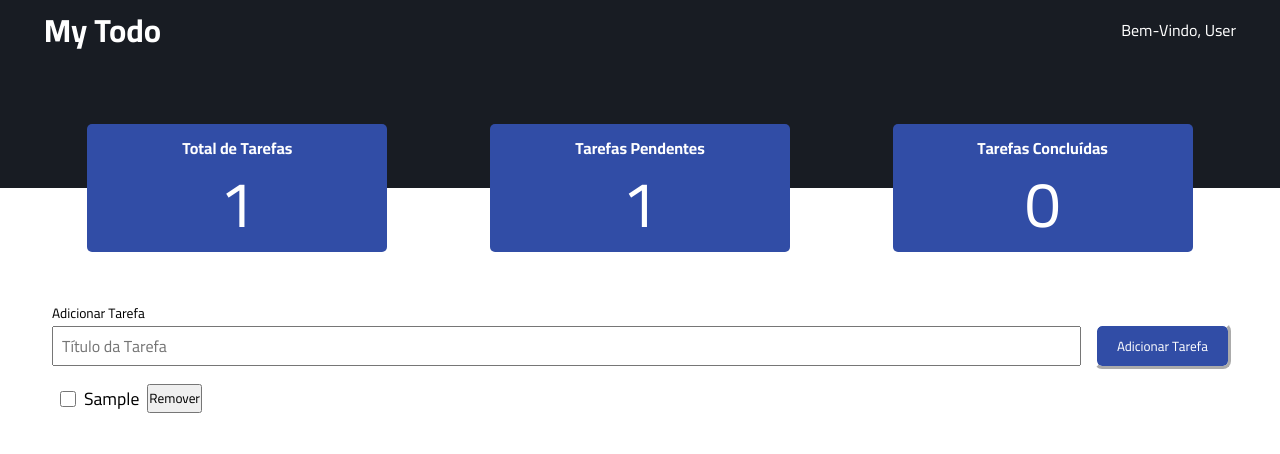
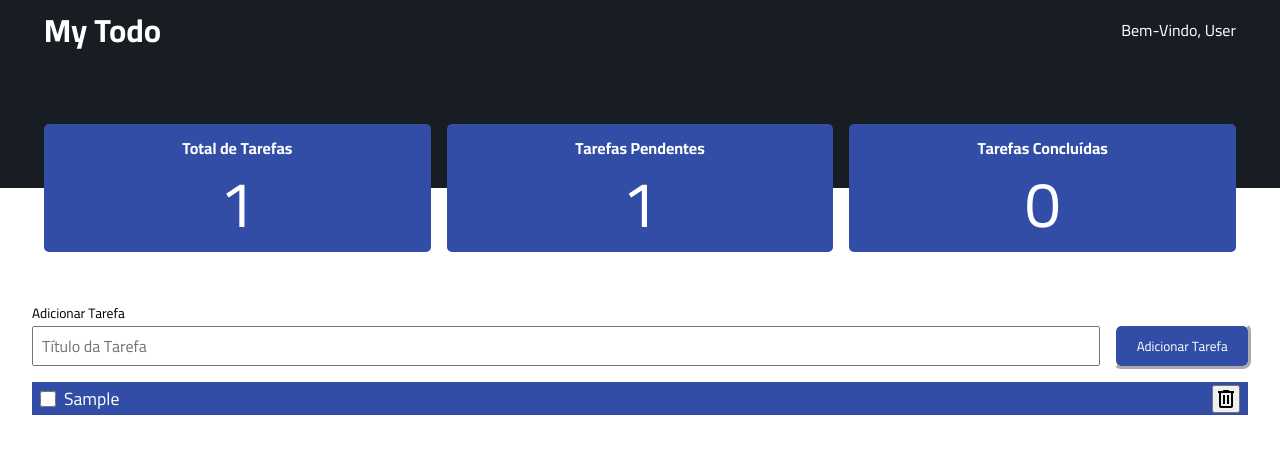
Before and after one commit to HgGabriel/todo-list-react, a React (Create React App) app: page / in a window 1280 px wide. Both pictures are taken after typing "Sample" into the empty fields and a click on the button "Adicionar Tarefa". Shown: the top 454 px of the page. Built offline with nearby package versions, Linux system fonts and the light colour scheme.

Commit message:
estilizando

```diff
--- a/public/index.html
+++ b/public/index.html
@@ -16,9 +16,14 @@
     -->
     <link rel="manifest" href="%PUBLIC_URL%/manifest.json" />
 
-    <link rel="preconnect" href="https://fonts.googleapis.com">
-<link rel="preconnect" href="https://fonts.gstatic.com" crossorigin>
-<link href="https://fonts.googleapis.com/css2?family=Cairo:wght@200..1000&display=swap" rel="stylesheet">
+    <link rel="preconnect" href="https://fonts.googleapis.com" />
+    <link rel="preconnect" href="https://fonts.gstatic.com" crossorigin />
+    <link
+      href="https://fonts.googleapis.com/css2?family=Cairo:wght@200..1000&display=swap"
+      rel="stylesheet"
+    />
+
+    <link rel="stylesheet" href="https://fonts.googleapis.com/css2?family=Material+Symbols+Outlined:opsz,wght,FILL,GRAD@24,400,0,0" />
     <!--
       Notice the use of %PUBLIC_URL% in the tags above.
       It will be replaced with the URL of the `public` folder during the build.
--- a/src/components/StactsCard/styles.module.scss
+++ b/src/components/StactsCard/styles.module.scss
@@ -2,18 +2,20 @@
   background-color: #314da6;
   color: white;
 
-  width: 300px;
+  width: 100%;
   padding: 1rem;
   text-align: center;
   border-radius: 5px;
-
-  -webkit-line-clamp: 2;
-  text-overflow: ellipsis;
 
   h2 {
     font-size: 1rem;
     margin-bottom: 1rem;
     line-height: 1;
+    word-wrap: break-word;
+    display: -webkit-box;
+    -webkit-line-clamp: 2; /* Número desejado de linhas */
+    -webkit-box-orient: vertical;
+    overflow: hidden;
   }
 
   span {
@@ -21,9 +23,3 @@
     line-height: 1;
   }
 }
-
-@media screen and (max-width:412) {
-  .stats_card {
-    width: 20px;
-  }
-}
--- a/src/components/Tasks/Tasks.tsx
+++ b/src/components/Tasks/Tasks.tsx
@@ -3,11 +3,10 @@ import styles from "./styles.module.scss";
 import { TasksContext } from "../../context/TasksContext";
 // import { title } from "process";
 
-
 export const Tasks: React.FC = () => {
   const [taskTitle, setTaskTitle] = useState("");
 
-  const { tasks, setTasks} = useContext(TasksContext)
+  const { tasks, setTasks } = useContext(TasksContext);
 
   //Função disparada quando for adicionar uma nova tarefa
   function handleSubmitAddTask(event: FormEvent) {
@@ -29,28 +28,27 @@ export const Tasks: React.FC = () => {
     setTaskTitle("");
   }
 
-  function handleToggleTaskStatus(taskId:number) {
+  function handleToggleTaskStatus(taskId: number) {
     const newTasks = tasks.map((task) => {
       if (taskId === task.id) {
         return {
           ...task,
-          done: !task.done
-        }
+          done: !task.done,
+        };
       }
-      return task
+      return task;
     });
 
-    setTasks(newTasks)
+    setTasks(newTasks);
   }
 
-  function handleRemoveTaskEvent(taskId:number) {
+  function handleRemoveTaskEvent(taskId: number) {
     const newTasks = tasks.filter((task) => {
-     return task.id !== taskId
-    })
-    setTasks(newTasks)
+      return task.id !== taskId;
+    });
+    setTasks(newTasks);
 
     localStorage.setItem(`tasks`, JSON.stringify(newTasks));
-
   }
 
   return (
@@ -74,11 +72,29 @@ export const Tasks: React.FC = () => {
         {tasks.map((task) => {
           return (
             <li key={task.id}>
-              <input type="checkbox" id={`task-${task.id}`} onChange={() => {
-                handleToggleTaskStatus(task.id)
-              }}  />
-              <label htmlFor={`task-${task.id}`} className={task.done ? styles.done : ''}>{task.title}</label>
-              <button onClick={() => {handleRemoveTaskEvent(task.id)}}>Remover</button>
+              <div>
+                <input
+                  type="checkbox"
+                  id={`task-${task.id}`}
+                  onChange={() => {
+                    handleToggleTaskStatus(task.id);
+                  }}
+                />
+                <label
+                  htmlFor={`task-${task.id}`}
+                  className={task.done ? styles.done : ""}
+                >
+                  {task.title}
+                </label>
+              </div>
+              <button
+                onClick={() => {
+                  handleRemoveTaskEvent(task.id);
+                }}
+                className="material-symbols-outlined"
+              >
+                delete
+              </button>
             </li>
           );
         })}
--- a/src/components/Tasks/styles.module.scss
+++ b/src/components/Tasks/styles.module.scss
@@ -1,5 +1,5 @@
 .container {
-  max-width: 1240px;
+  max-width: 100%;
   padding: 0 2rem;
   margin: 7rem auto 0;
 
@@ -34,26 +34,33 @@
       outline: outset;
     }
 
-    button:hover{
+    button:hover {
       cursor: pointer;
       background-color: #203169;
       outline: inset;
       transition: 0.5s;
     }
-
   }
 
   ul {
-    list-style:none;
+    list-style: none;
     margin-top: 1rem;
     gap: 1rem;
+    background-color: #314da6;
 
     padding: 0 0.5rem;
     li {
-      display:flex;
+      display: flex;
       align-items: center;
       gap: 0.5rem;
+      white-space: pre-line;
+      justify-content: space-between;
 
+      div {
+        display: flex;
+        flex-direction: row;
+        align-items: center;
+        gap: 0.5rem;
         input {
           height: 1rem;
           width: 1rem;
@@ -61,7 +68,20 @@
 
         label {
           font-size: 1.1rem;
+          max-width: 60vw;
+          word-wrap: break-word;
+          display: -webkit-box;
+          -webkit-line-clamp: 1; /* Número desejado de linhas */
+          -webkit-box-orient: vertical;
+          overflow: hidden;
+          color: white;
         }
+        button {
+          background-color: #314da6;
+          color: white;
+        }
+      }
+
     }
   }
 }
--- a/src/styles/global.css
+++ b/src/styles/global.css
@@ -6,4 +6,9 @@
 
 body, button, input, select, option, textarea {
   font-family: 'Cairo', sans-serif;
+
 }
+
+body {
+  width: 100vw;
+}
```
Also changed, not shown: 1 other file (tests, documents, lock files or other folders). Lines whose indentation alone changed are shown as unchanged.
